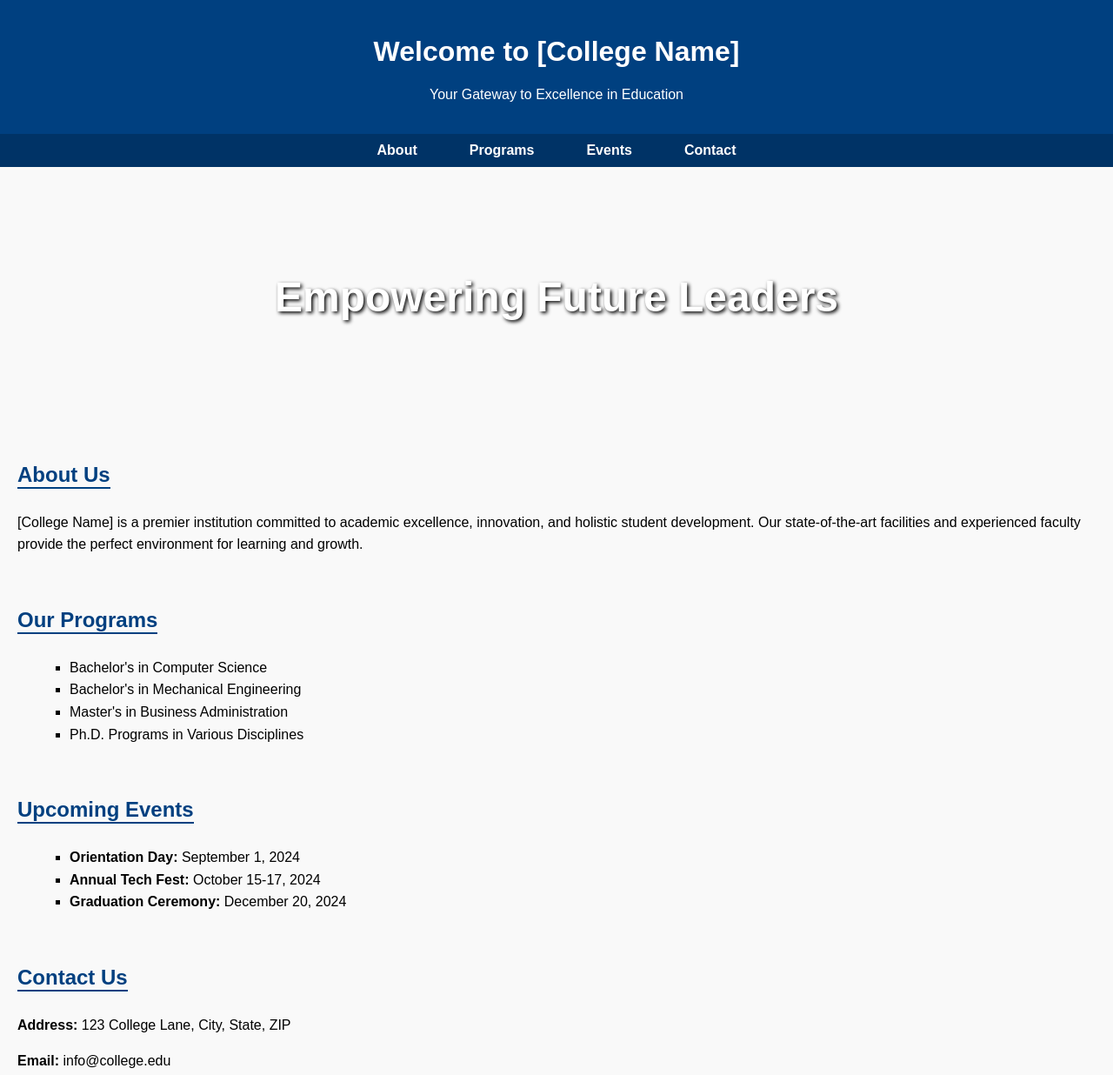
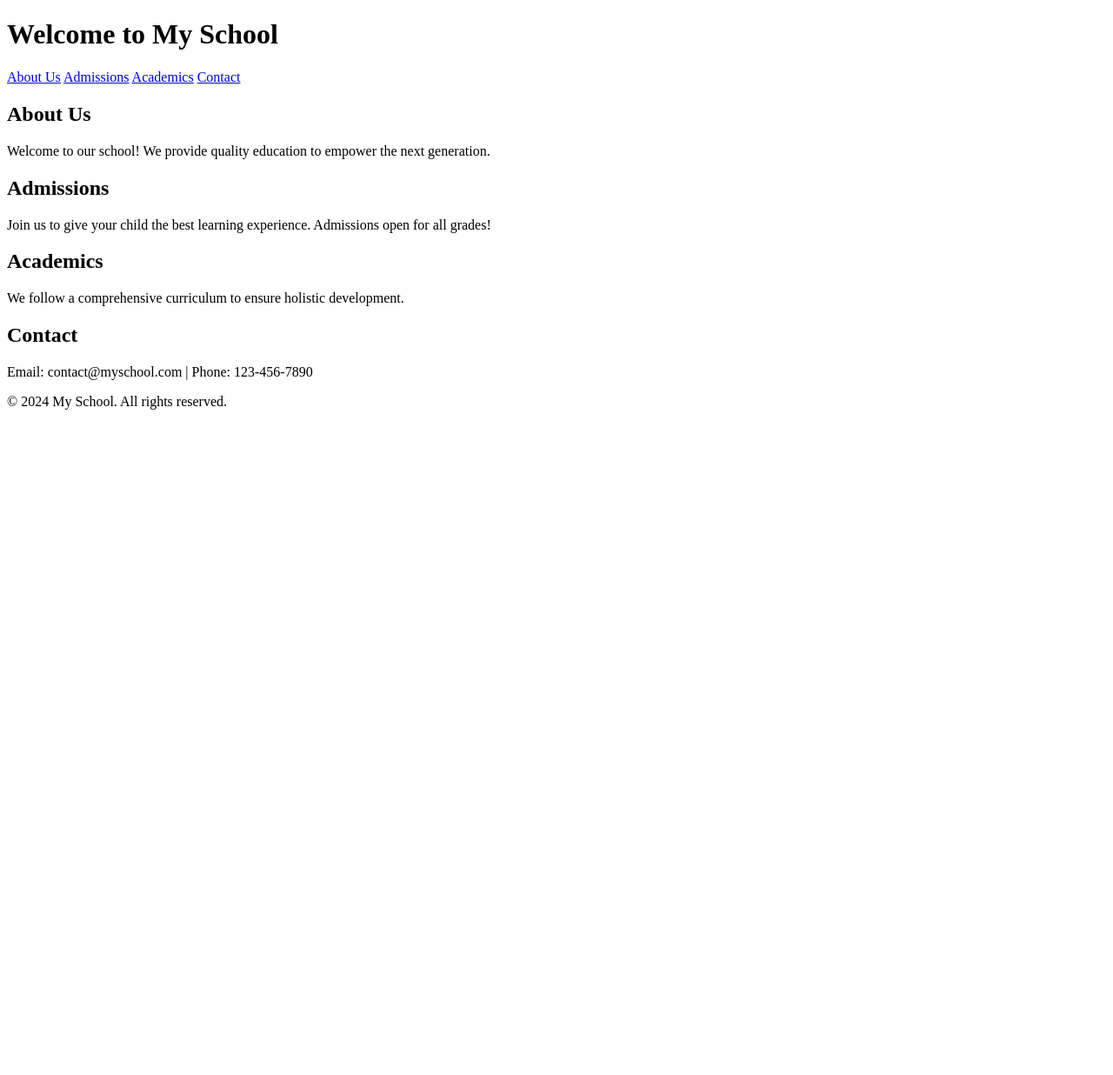
Before and after one commit to SparkX78/-ICP-WORKSHOP-PROJECT, a website: page index.html in a window 1280 px wide. Shown: the top 1236 px of the page at 87% size. After the commit the page ends 800 px from the top, so only its background shows below. Drawn offline with Linux system fonts and the light colour scheme.

Commit message:
Update index.html

```diff
--- a/index.html
+++ b/index.html
@@ -1,152 +1,38 @@
 <!DOCTYPE html>
-<html lang="en">
-
+<html>
 <head>
-    <meta charset="UTF-8">
-    <meta name="viewport" content="width=device-width, initial-scale=1.0">
-    <title>Welcome to College Name</title>
-    <style>
-        body {
-            font-family: Arial, sans-serif;
-            margin: 0;
-            padding: 0;
-            background-color: #f9f9f9;
-        }
-
-        header {
-            background-color: #004080;
-            color: white;
-            text-align: center;
-            padding: 20px 0;
-        }
-
-        nav {
-            background-color: #003366;
-            display: flex;
-            justify-content: center;
-            padding: 10px 0;
-        }
-
-        nav ul {
-            list-style: none;
-            margin: 0;
-            padding: 0;
-            display: flex;
-        }
-
-        nav ul li {
-            margin: 0 15px;
-        }
-
-        nav ul li a {
-            color: white;
-            text-decoration: none;
-            font-weight: bold;
-            padding: 8px 15px;
-            border-radius: 5px;
-        }
-
-        nav ul li a:hover {
-            background-color: #0059b3;
-        }
-
-        .banner {
-            background: url('college-banner.jpg') no-repeat center center/cover;
-            height: 300px;
-            display: flex;
-            align-items: center;
-            justify-content: center;
-            color: white;
-            text-shadow: 2px 2px 4px #000;
-        }
-
-        .banner h1 {
-            font-size: 3rem;
-        }
-
-        .content {
-            padding: 20px;
-        }
-
-        .section {
-            margin-bottom: 40px;
-        }
-
-        .section h2 {
-            color: #004080;
-            margin-bottom: 10px;
-            border-bottom: 2px solid #004080;
-            display: inline-block;
-        }
-
-        .section p, .section ul {
-            font-size: 1rem;
-            line-height: 1.6;
-        }
-
-        .section ul {
-            list-style-type: square;
-            margin-left: 20px;
-        }
-
-        footer {
-            background-color: #003366;
-            color: white;
-            text-align: center;
-            padding: 15px 0;
-            position: relative;
-            bottom: 0;
-            width: 100%;
-        }
-    </style>
+    <title>My School</title>
 </head>
-
 <body>
     <header>
-        <h1>Welcome to [College Name]</h1>
-        <p>Your Gateway to Excellence in Education</p>
+        <h1>Welcome to My School</h1>
     </header>
-
     <nav>
-        <ul>
-            <li><a href="#about">About</a></li>
-            <li><a href="#programs">Programs</a></li>
-            <li><a href="#events">Events</a></li>
-            <li><a href="#contact">Contact</a></li>
-        </ul>
+        <a href="#about">About Us</a>
+        <a href="#admissions">Admissions</a>
+        <a href="#academics">Academics</a>
+        <a href="#contact">Contact</a>
     </nav>
-
-    <div class="banner">
-        <h1>Empowering Future Leaders</h1>
+    <div>
+        <section id="about">
+            <h2>About Us</h2>
+            <p>Welcome to our school! We provide quality education to empower the next generation.</p>
+        </section>
+        <section id="admissions">
+            <h2>Admissions</h2>
+            <p>Join us to give your child the best learning experience. Admissions open for all grades!</p>
+        </section>
+        <section id="academics">
+            <h2>Academics</h2>
+            <p>We follow a comprehensive curriculum to ensure holistic development.</p>
+        </section>
+        <section id="contact">
+            <h2>Contact</h2>
+            <p>Email: contact@myschool.com | Phone: 123-456-7890</p>
+        </section>
     </div>
-
-    <div class="content">
-        <section class="section" id="about">
-            <h2>About Us</h2>
-            <p>[College Name] is a premier institution committed to academic excellence, innovation, and holistic student development. Our state-of-the-art facilities and experienced faculty provide the perfect environment for learning and growth.</p>
-        </section>
-
-        <section class="section" id="programs">
-            <h2>Our Programs</h2>
-            <ul>
-                <li>Bachelor's in Computer Science</li>
-                <li>Bachelor's in Mechanical Engineering</li>
-                <li>Master's in Business Administration</li>
-                <li>Ph.D. Programs in Various Disciplines</li>
-            </ul>
-        </section>
-
-        <section class="section" id="events">
-            <h2>Upcoming Events</h2>
-            <ul>
-                <li><strong>Orientation Day:</strong> September 1, 2024</li>
-                <li><strong>Annual Tech Fest:</strong> October 15-17, 2024</li>
-                <li><strong>Graduation Ceremony:</strong> December 20, 2024</li>
-            </ul>
-        </section>
-
-        <section class="section" id="contact">
-            <h2>Contact Us</h2>
-            <p><strong>Address:</strong> 123 College Lane, City, State, ZIP</p>
-            <p><strong>Email:</strong> info@college.edu</p>
-            <p><strong>Phone:</strong> +1 (123)
+    <footer>
+        <p>&copy; 2024 My School. All rights reserved.</p>
+    </footer>
+</body>
+</html>
```
